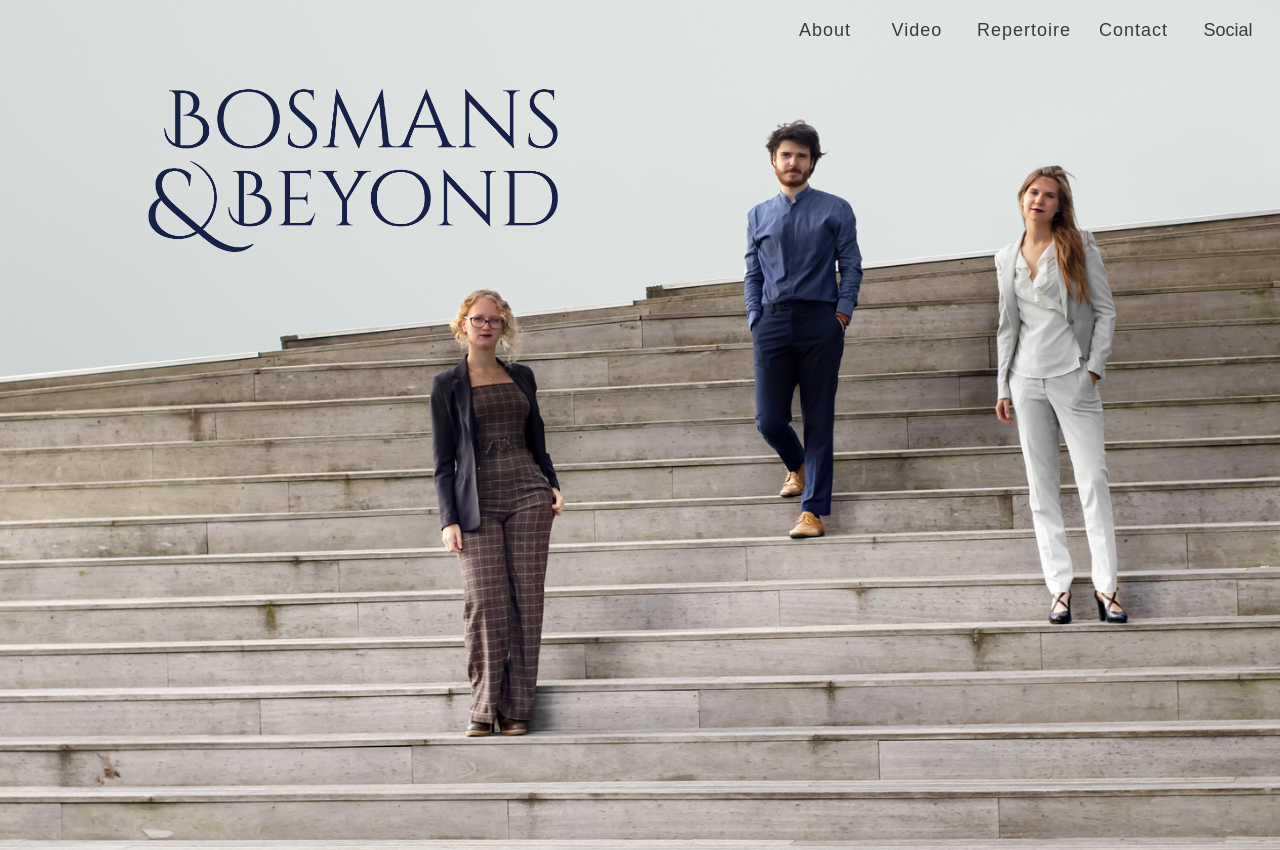
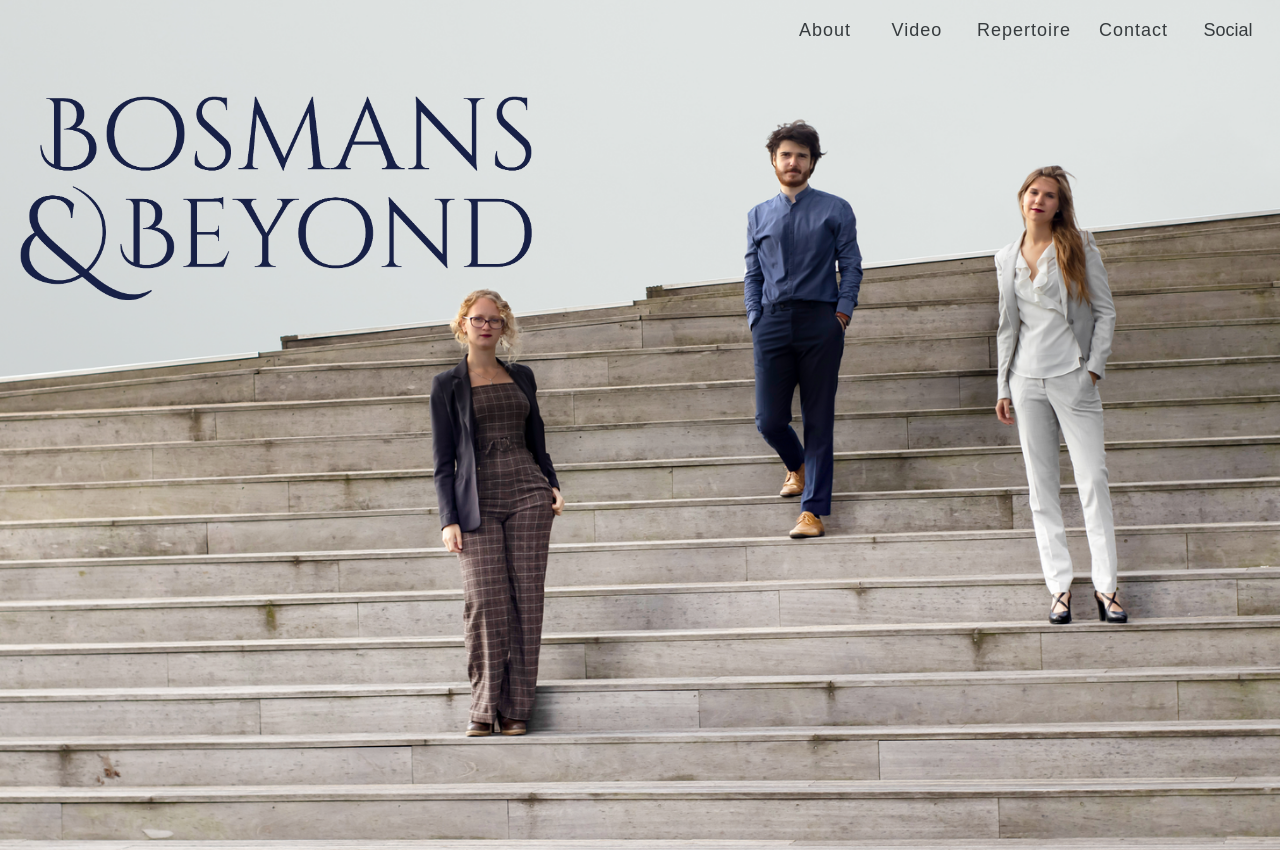
Before and after one commit to BKmetoff/bosmans-and-beyond, a React (Create React App) app: page / in a window 1280 px wide. Shown: the top 850 px of the page. Built offline with nearby package versions, Linux system fonts and the light colour scheme.

Commit message:
feat: testing removing framer-motion

```diff
--- a/src/App.js
+++ b/src/App.js
@@ -2,7 +2,7 @@ import React from 'react'
 import Layout from './components/backbone/Layout'
 import { Switch, Route, useLocation } from 'react-router-dom'
 
-import { AnimatePresence } from 'framer-motion'
+// import { AnimatePresence } from 'framer-motion'
 
 import Home from './components/Pages/Home'
 import About from './components/Pages/About'
@@ -31,13 +31,13 @@ function App() {
 			<Layout>
 				<MainWrapper>
 					<ContentWrapper>
-						<AnimatePresence exitBeforeEnter>
-							<Switch location={location} key={location.pathname}>
-								{routesMap.map((props) => {
-									return <Route key={props.path} {...props} />
-								})}
-							</Switch>
-						</AnimatePresence>
+						{/* <AnimatePresence exitBeforeEnter> */}
+						<Switch location={location} key={location.pathname}>
+							{routesMap.map((props) => {
+								return <Route key={props.path} {...props} />
+							})}
+						</Switch>
+						{/* </AnimatePresence> */}
 					</ContentWrapper>
 				</MainWrapper>
 			</Layout>
--- a/src/components/backbone/Wrapper.js
+++ b/src/components/backbone/Wrapper.js
@@ -1,8 +1,8 @@
 import React from 'react'
-import { motion } from 'framer-motion'
+// import { motion } from 'framer-motion'
 
 import styled, { css } from 'styled-components'
-import { MARGIN, PAGE_TRANSITIONS } from '../theme/Theme'
+import { MARGIN } from '../theme/Theme'
 
 export const MainWrapper = styled.div`
 	overflow-x: hidden;
@@ -50,14 +50,15 @@ export const SectionWrapper = styled.div`
 
 export const MotionWrapper = ({ children }) => {
 	return (
-		<motion.div
-			initial='initial'
-			animate='in'
-			exit='out'
-			variants={PAGE_TRANSITIONS.variants}
-			transition={PAGE_TRANSITIONS.transitions}
-		>
-			{children}
-		</motion.div>
+		<>{children}</>
+		// <motion.div
+		// 	initial='initial'
+		// 	animate='in'
+		// 	exit='out'
+		// 	variants={PAGE_TRANSITIONS.variants}
+		// 	transition={PAGE_TRANSITIONS.transitions}
+		// >
+		// 	{children}
+		// </motion.div>
 	)
 }
```
